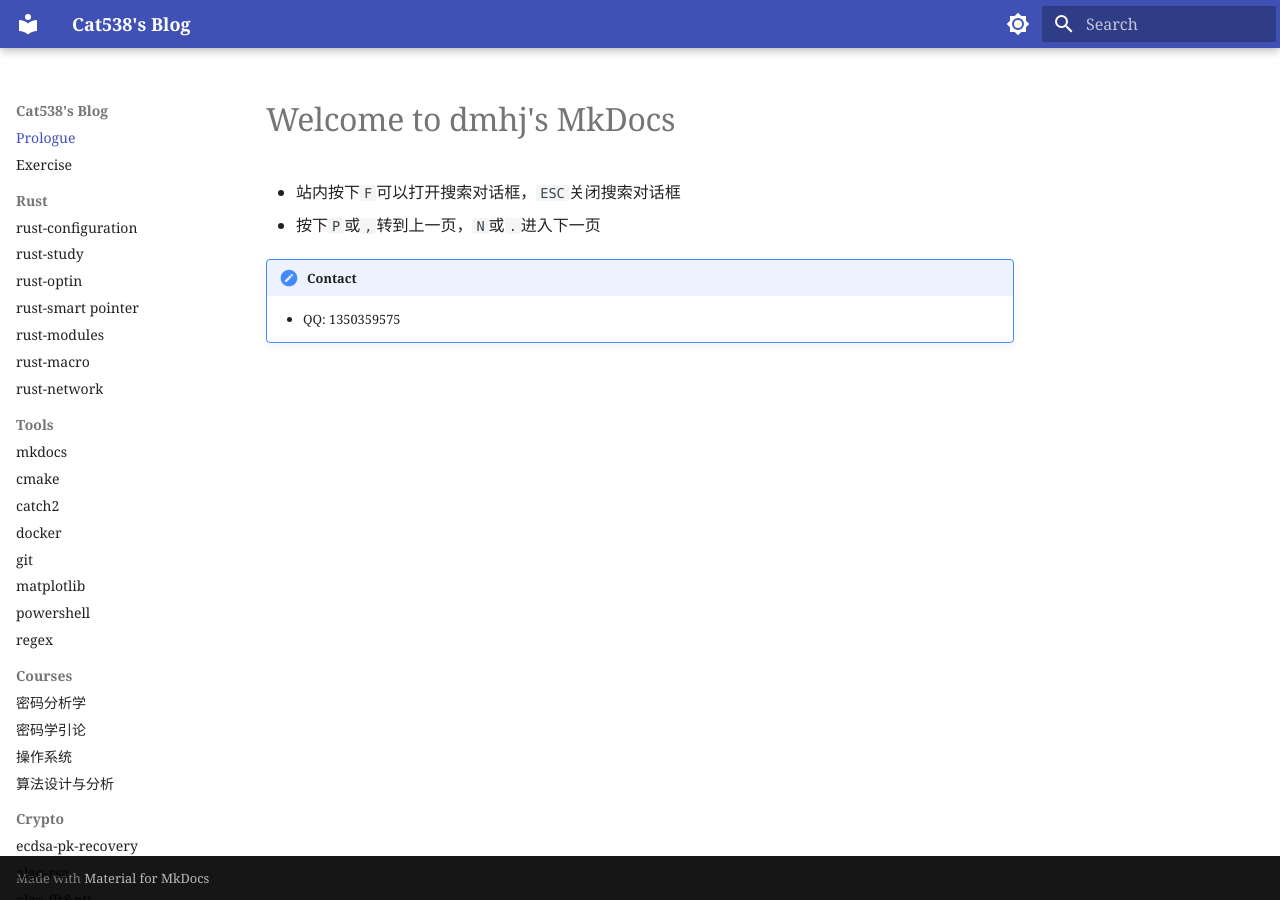
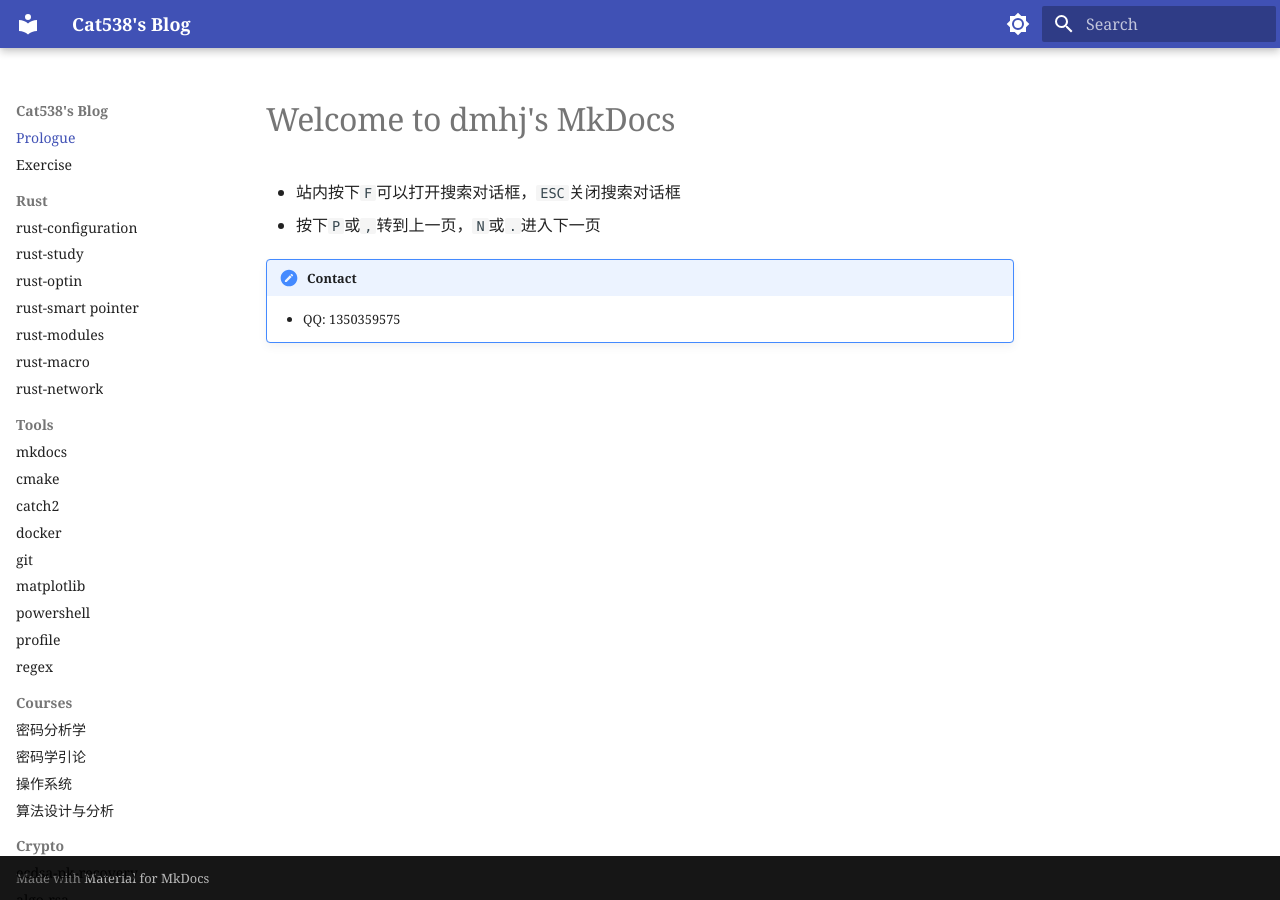
Before and after one commit to cat538/cat538.github.io, an MkDocs documentation site: the page built from docs/index.md, in a window 1280 px wide. Built offline with MkDocs 1.6.1 and Material for MkDocs 9.7.7, drawn with Linux system fonts in a browser that asks for light colours.

Commit message:
update: update index

```diff
--- a/mkdocs.yml
+++ b/mkdocs.yml
@@ -40,6 +40,7 @@ nav:
     - git:                "tools/git.md"
     - matplotlib:         "tools/matplotlib.md"
     - powershell:         "tools/powershell.md"
+    - profile:            "tools/profile.md"
     - regex:              "tools/regex.md"
   - Courses:
     - 密码分析学:           "courses/密码分析学复习.md"
```
